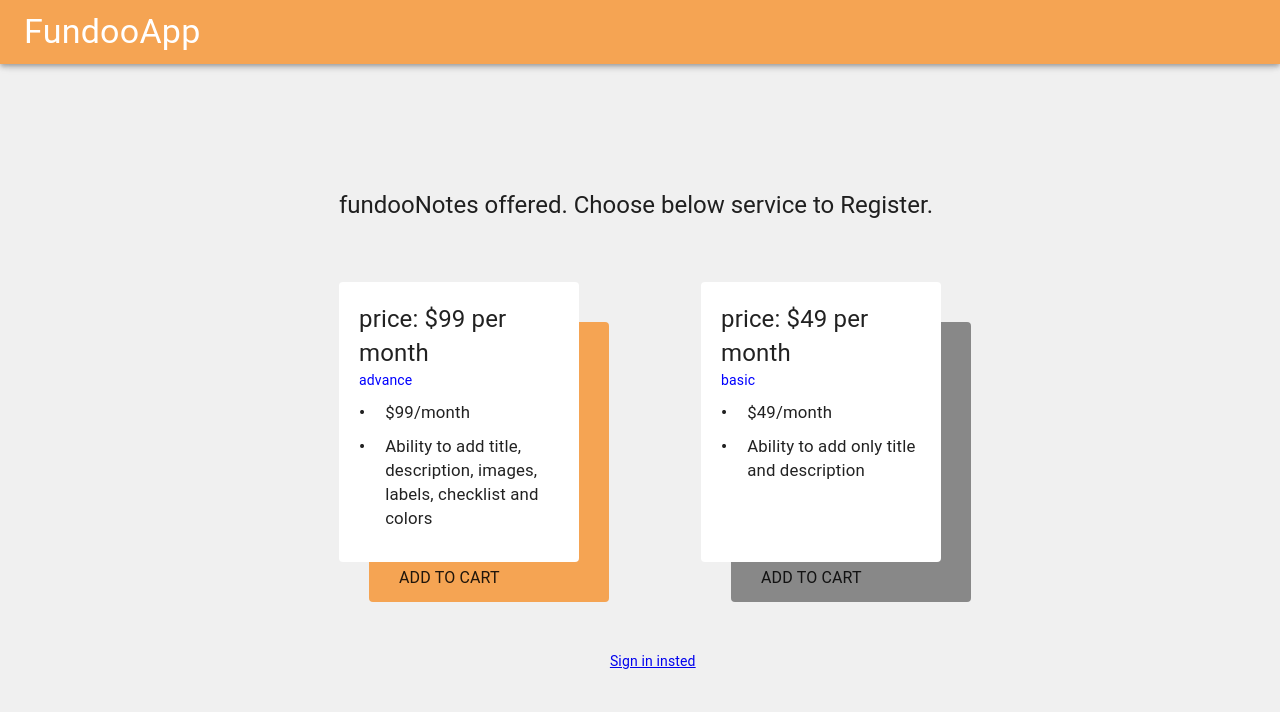
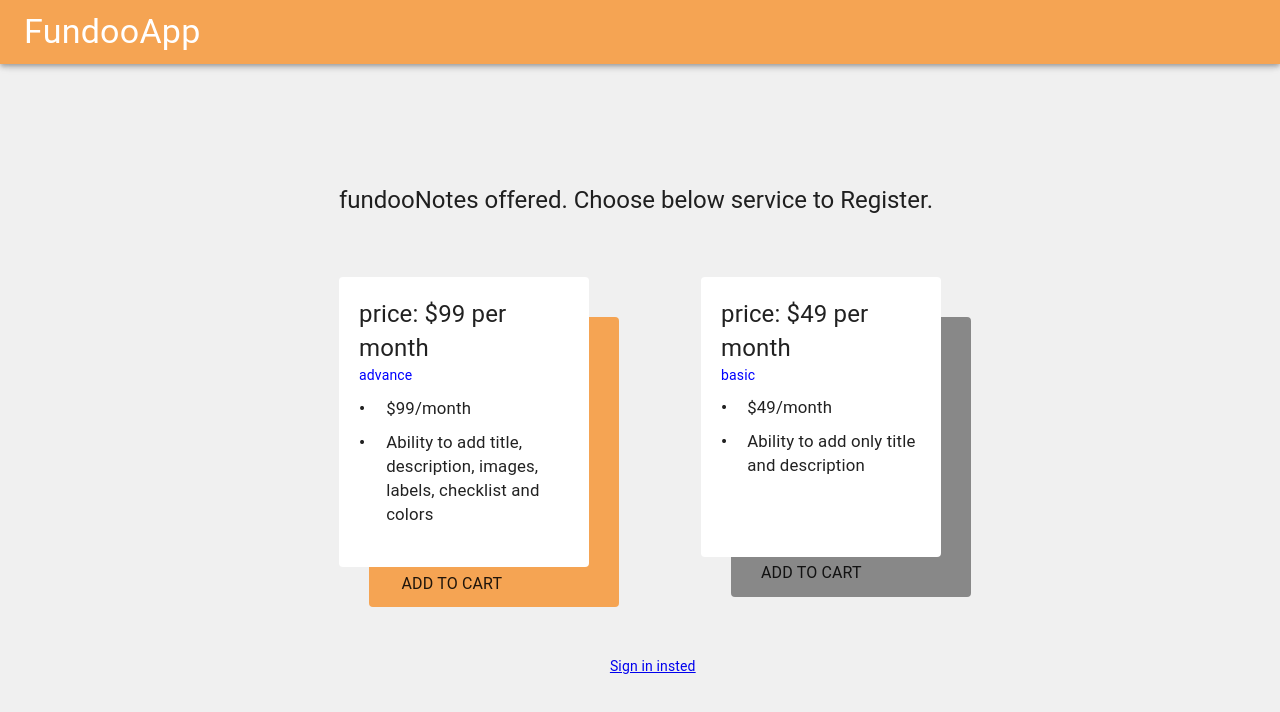
Before and after one commit to saurabhgavali23/FundooApp-ReactJs, a React (Create React App) app: page /home in a window 1280 px wide. In both pictures the pointer is over the element 459 px from the left and 421 px from the top of the page. Shown: the top 712 px of the page. Built offline with nearby package versions, Linux system fonts and the light colour scheme; no server answers.

Commit message:
[Saurabh] Refactor: Card to change size on hover

```diff
--- a/src/pages/user_authorization/UserAuthentication.css
+++ b/src/pages/user_authorization/UserAuthentication.css
@@ -6,6 +6,8 @@
     cursor: pointer;
 }
 .paper:hover{
+    width: 250px;
+    height: 290px;
     box-shadow: 30px 40px #f5a453 !important;
 }
 .mainHomeContainer{
```
